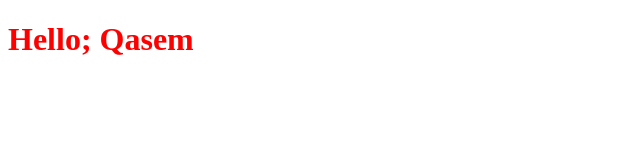
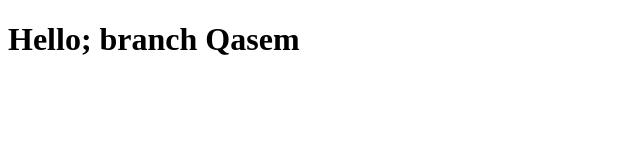
Before and after one commit to qasem717/myproject, a plain HTML site: page index.html in a window 1280 px wide. Shown: the whole page, without its empty margins (0-640 px from the left). Drawn offline with Linux system fonts and the light colour scheme.

Commit message:
changing style for the title

```diff
--- a/index.html
+++ b/index.html
@@ -7,7 +7,7 @@
     <link rel="stylesheet" href="style.css">
 </head>
 <body>
-    <h1>Hello; Qasem</h1>
+    <h1>Hello; branch Qasem</h1>
     <script src="app.js"></script>
 </body>
 </html>
--- a/style.css
+++ b/style.css
@@ -1,3 +1,3 @@
 h1{
-    color: red;
+    color: black;
 }
```
